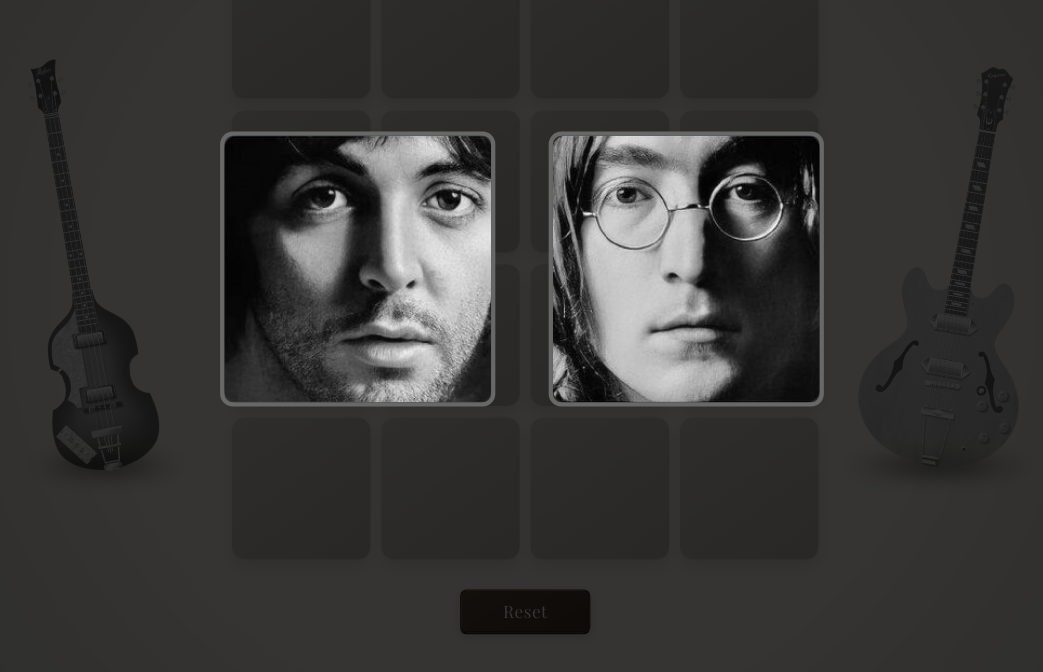
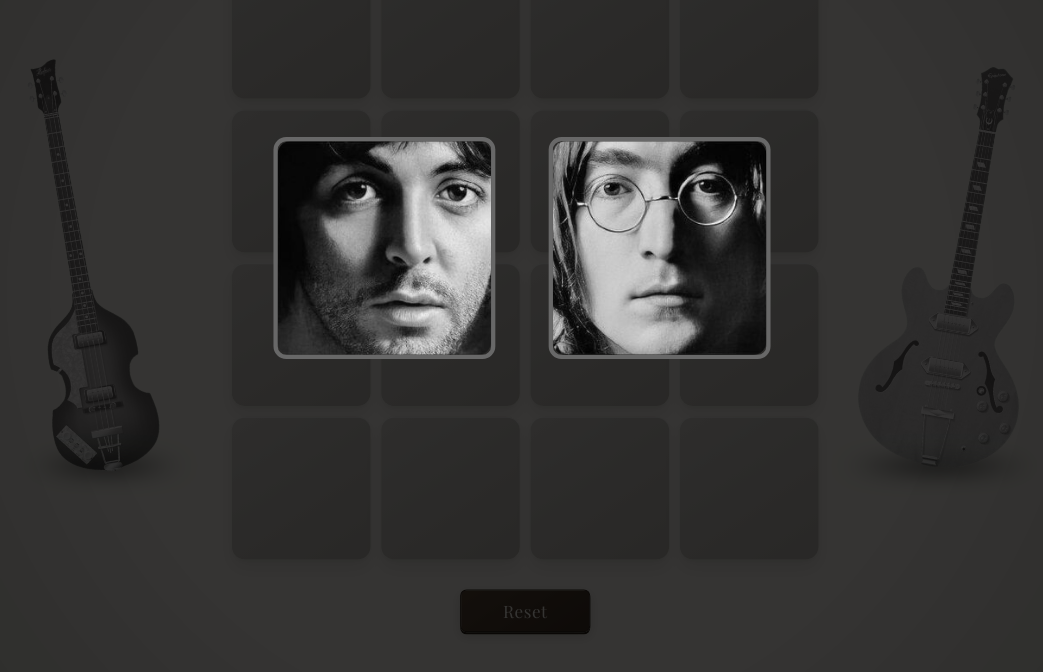
Before and after one commit to rnhnn/toe-to-toe, a React (Vite) app: page / in a window 1280 px wide. Shown: the part 106-778 px from the top of the page, without its empty margins (118-1161 px from the left). Built offline with nearby package versions, Linux system fonts and the light colour scheme.

Commit message:
some style fixes and remove app.jsx

```diff
--- a/src/App.jsx
+++ /dev/null
@@ -1,10 +0,0 @@
-import Game from "./components/Game";
-import "./App.css";
-
-export default function App() {
-  return (
-    <main className="game">
-      <Game />
-    </main>
-  );
-}
--- a/src/App.css
+++ b/src/Game.css
@@ -246,7 +246,7 @@ button {
 }
 
 .modal {
-  margin-bottom: 50px;
+  margin-bottom: 92px;
   color: #f4f1ea;
   border-radius: 12px;
   transform: scale(var(--game-scale));
@@ -288,8 +288,8 @@ button {
 
 .starter-button img {
   display: block;
-  height: 250px;
-  width: 250px;
+  height: 200px;
+  width: 200px;
   border-radius: 12px;
   object-fit: cover;
   filter: grayscale(100%);
--- a/src/main.jsx
+++ b/src/main.jsx
@@ -1,9 +1,12 @@
-import { StrictMode } from 'react'
-import { createRoot } from 'react-dom/client'
-import App from './App.jsx'
+import { StrictMode } from "react";
+import { createRoot } from "react-dom/client";
+import Game from "./components/Game";
+import "./Game.css";
 
-createRoot(document.getElementById('root')).render(
+createRoot(document.getElementById("root")).render(
   <StrictMode>
-    <App />
-  </StrictMode>,
-)
+    <main className="game">
+      <Game />
+    </main>
+  </StrictMode>
+);
```
